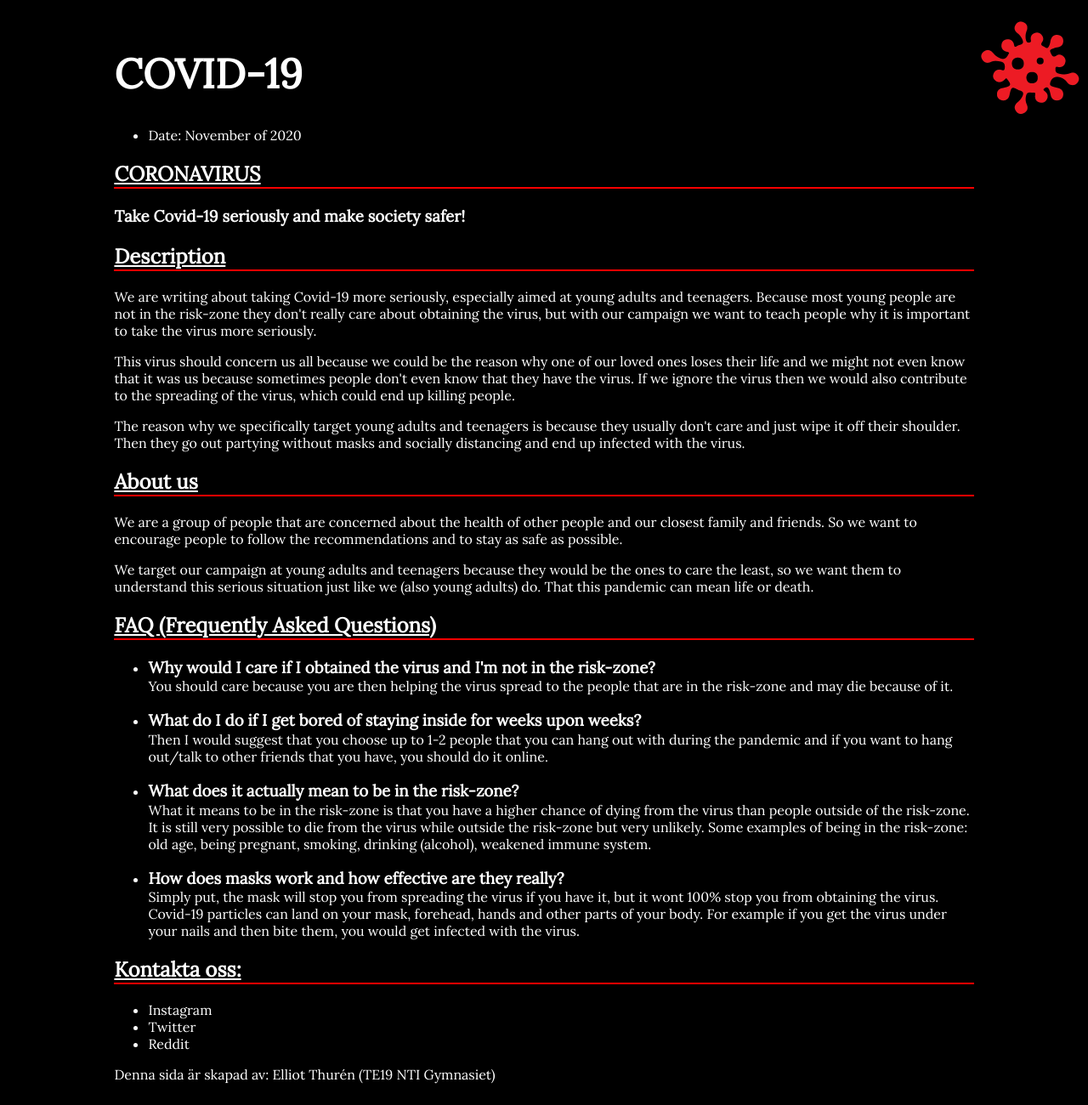
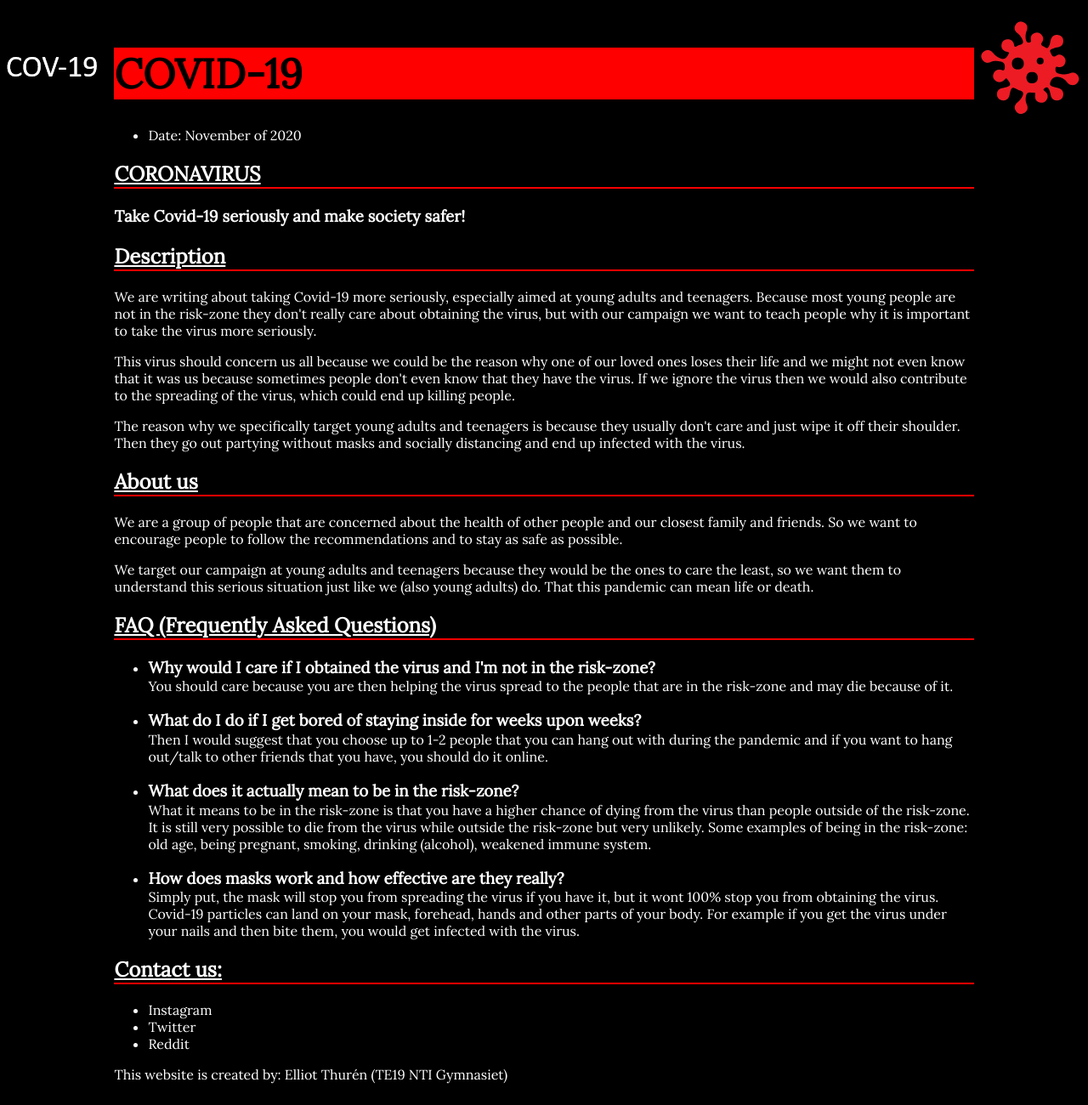
Before and after one commit to ElliotThuren/Kampanj-Individuell-Webbplats-ElliotThuren, a plain HTML site: page index.html in a window 1280 px wide. Shown: the whole page at 85% size. Drawn offline with Linux system fonts and the light colour scheme.

Commit message:
8/2-2021

```diff
--- a/index.html
+++ b/index.html
@@ -7,6 +7,7 @@
     <link rel="stylesheet" href="style.css">
     <link href="https://fonts.googleapis.com/css2?family=Lora&display=swap" rel="stylesheet">
 </head>
+<img id="covbild" src="Cov-19.png" alt="text: COV-19">
 <img id="bild" src="CoronaTransparentLiten.png" alt="Picture of red bacteria">
 <main>
 <body>
@@ -40,13 +41,13 @@
             <li><h3>How does masks work and how effective are they really?</h3>
                 Simply put, the mask will stop you from spreading the virus if you have it, but it wont 100% stop you from obtaining the virus. Covid-19 particles can land on your mask, forehead, hands and other parts of your body. For example if you get the virus under your nails and then bite them, you would get infected with the virus.</li>
         </ul>
-        <h2>Kontakta oss:</h2>
+        <h2>Contact us:</h2>
         <ul>
             <li>Instagram</li>
             <li>Twitter</li>
             <li>Reddit</li>
         </ul>
-        <p>Denna sida är skapad av: Elliot Thurén (TE19 NTI Gymnasiet)</p>
+        <p>This website is created by: Elliot Thurén (TE19 NTI Gymnasiet)</p>
     </main>
 </body>
 </html>
--- a/style.css
+++ b/style.css
@@ -7,6 +7,11 @@ body {
   #bild {
     position: fixed;
     right: 0;
+  }
+
+  #covbild {
+    position: fixed;
+    left: 0;
   }
 
   main, header, footer {
@@ -24,7 +29,8 @@ body {
 
   h1 {
     font-size: 3rem;
-    color: #ffffff;
+    color: #000000;
+    background-color: #ff0000;
   }
 
   h2 {
```
Also changed, not shown: Cov-19.png (added), 1 other file.
